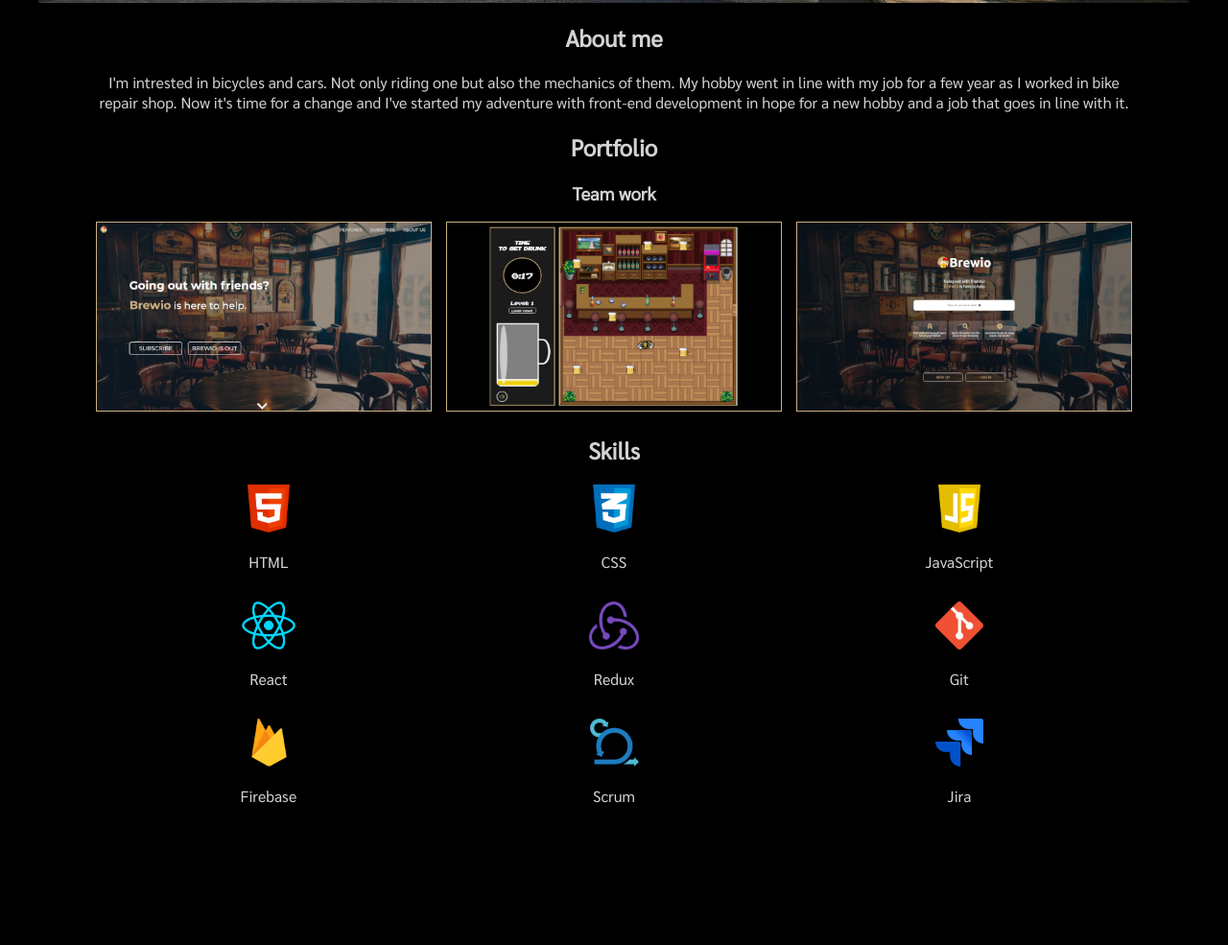
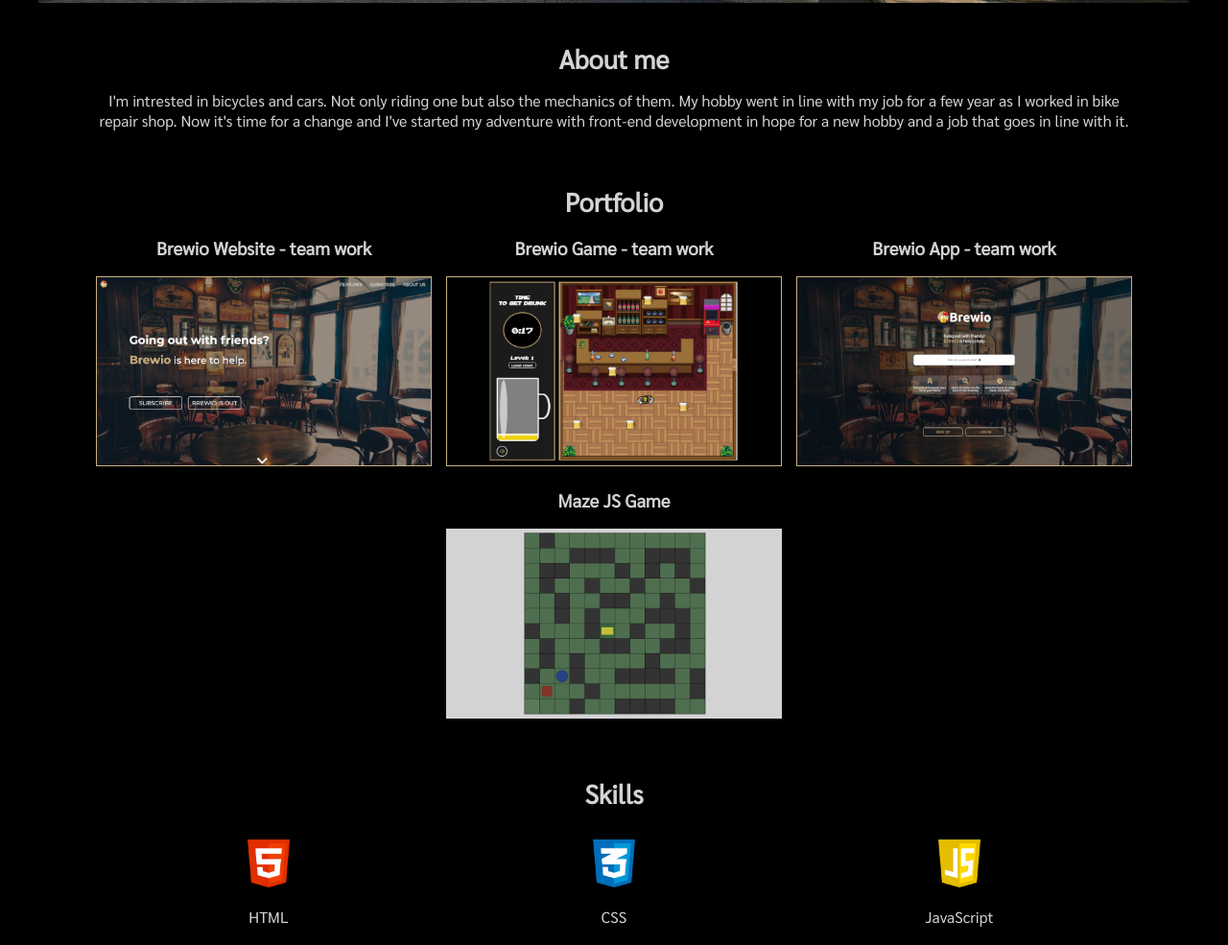
Before and after one commit to jan-grasewicz/jan-grasewicz.github.io, a plain HTML site: page index.html in a window 1280 px wide. Shown: the part 389-1374 px from the top of the page at 96% size. Before the commit the page ends 1261 px from the top, so only its background shows below. Drawn offline with Linux system fonts and the light colour scheme.

Commit message:
4th project added to portfolio

```diff
--- a/css/style.css
+++ b/css/style.css
@@ -67,12 +67,16 @@
     margin: 0px auto;
 }
 
+.section-title {
+    font-size: 1.7rem;
+    margin: 0px;
+    padding-top: 2.5rem;
+}
+
 .portfolio__list {
     display: grid;
     grid-template-columns: 1fr;
-    grid-row-gap: 15px;
-    /* grid-column-gap: 3%; */
-    /* margin-bottom: 1px; */
+    margin-top:0px;
 }
 
 .portfolio__img {
@@ -92,6 +96,8 @@
 
 .skills__icon {
     height: 50px;
+    margin:15px 15px 0px;
+
 }
 
 /* tablet */
@@ -108,15 +114,10 @@
     .portfolio__list {
         display: grid;
         grid-template-columns: 1fr 1fr 1fr 1fr;
-        grid-row-gap: 15px;
-        grid-column-gap: 15px;
+        grid-column-gap: 20px;
     }
     .portfolio__item {
         grid-column: span 2;
-    }
-    .portfolio__item--odd {
-        grid-row: 2;
-        grid-column: 2/span 2;
     }
 }
 
@@ -134,8 +135,11 @@
     .portfolio__list {
         display: grid;
         grid-template-columns: 1fr 1fr 1fr;
-        grid-row-gap: 15px;
         grid-column-gap: 15px;
+    }
+    .portfolio__item--odd {
+        grid-row: 2;
+        grid-column: 2;
     }
 }
 
--- a/index.html
+++ b/index.html
@@ -37,7 +37,7 @@
     </header>
     <main class="content">
       <section class="about-me">
-        <h2>About me</h2>
+        <h2 class="section-title">About me</h2>
         <p>
           I'm intrested in bicycles and cars. Not only riding one but also the
           mechanics of them. My hobby went in line with my job for a few year as
@@ -47,17 +47,10 @@
         </p>
       </section>
       <section class="portfolio">
-        <h2>Portfolio</h2>
-         <!-- <section>
-          <h3>Personal</h3>
-          <ul>
-            <li class=""></li>
-          </ul>
-        </section> -->
-        <section>
-          <h3>Team work</h3>
+        <h2  class="section-title">Portfolio</h2>
           <ul class="portfolio__list">
             <li class="portfolio__item">
+              <h3>Brewio Website - team work</h3>
               <a
                 href="https://infoshareacademy.github.io/jfdd11-hs/"
                 target="_blank"
@@ -65,10 +58,11 @@
                 <img
                   class="portfolio__img portfolio__img--brewio"
                   src="img/portfolio/Brewio-page.png"
-                  alt="Brewio page"
+                  alt="Brewio page screen-shot"
               /></a>
             </li>
-            <li class="portfolio__item portfolio__item--odd">
+            <li class="portfolio__item">
+                <h3>Brewio Game  - team work</h3>
               <a
                 href="https://infoshareacademy.github.io/jfdd11-hs/game/index.html"
                 target="_blank"
@@ -76,25 +70,38 @@
                 <img
                   class="portfolio__img portfolio__img--brewio"
                   src="img/portfolio/Brewio-game.png"
-                  alt="Brewio game"
+                  alt="Brewio game screen-shot"
               /></a>
             </li>
             <li class="portfolio__item">
+                <h3>Brewio App  - team work</h3>
               <a href="http://app.hs.jfdd11.is-academy.pl/" target="_blank">
                 <img
                   class="portfolio__img portfolio__img--brewio"
                   src="img/portfolio/Brewio-app.png"
-                  alt="Brewio app"
+                  alt="Brewio app screen-shot"
                 />
               </a>
             </li>
+            <li class="portfolio__item portfolio__item--odd">
+                <h3>Maze JS Game</h3>
+                <a
+                  href="https://github.com/jan-grasewicz/js-games-infoShare-homework"
+                  target="_blank"
+                >
+                  <img
+                    class="portfolio__img"
+                    src="img/portfolio/Maze-game.png"
+                    alt="Maze game screen-shot"
+                /></a>
+              </li>
 
           </ul>
-        </section>
+
 
       </section>
       <section class="skills">
-        <h2>Skills</h2>
+        <h2 class="section-title">Skills</h2>
         <ul class="skills__list">
           <li>
             <img
```
Also changed, not shown: img/portfolio/Maze-game.png (added).
